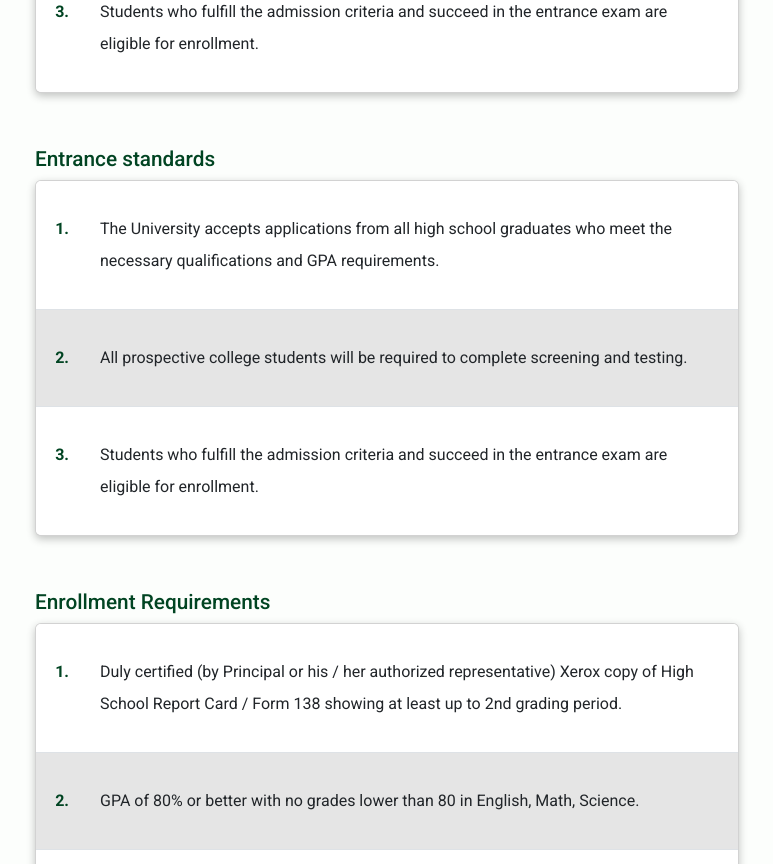
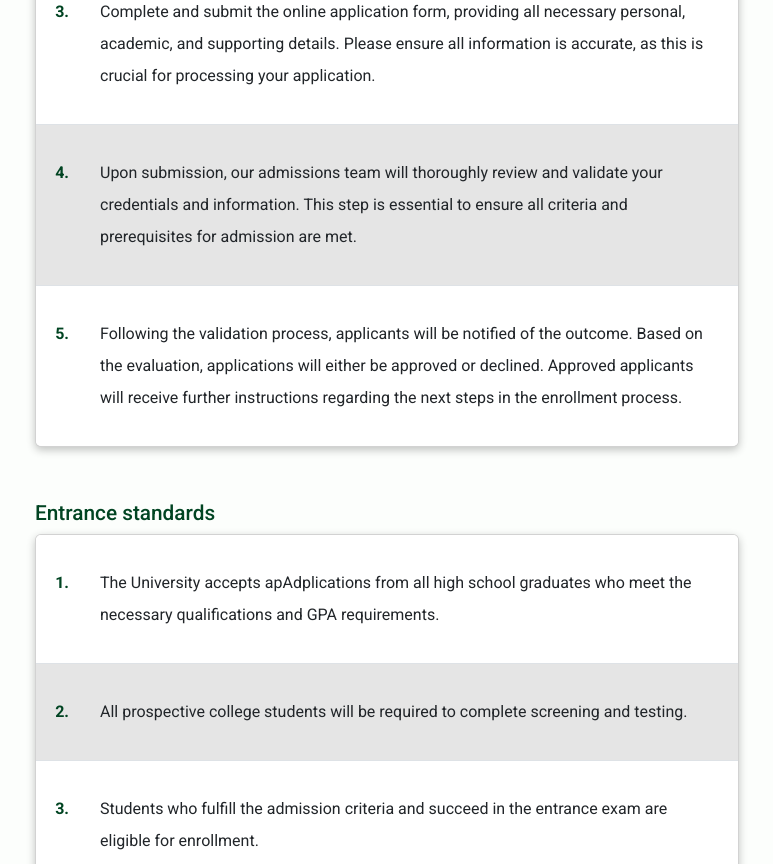
Before and after one commit to cd-mario/essu-admission-system, a Vue app in the folder app/: page /procedure in a window 1280 px wide. Shown: the part 740-1604 px from the top of the page, without its empty margins (253-1026 px from the left). Built offline with nearby package versions, Linux system fonts and the light colour scheme.

Commit message:
admission procedure done

```diff
--- a/app/src/views/ProcedureView.vue
+++ b/app/src/views/ProcedureView.vue
@@ -12,7 +12,13 @@
             <span class="num-list">2.</span> Once registered, log in to your account using the credentials provided during registration. This account will serve as the primary platform to monitor your application’s status and complete further steps.
           </li>
           <li class="list-group-item">
-            <span class="num-list">3.</span> Students who fulfill the admission criteria and succeed in the entrance exam are eligible for enrollment.
+            <span class="num-list">3.</span> Complete and submit the online application form, providing all necessary personal, academic, and supporting details. Please ensure all information is accurate, as this is crucial for processing your application.
+          </li>
+          <li class="list-group-item">
+            <span class="num-list">4.</span> Upon submission, our admissions team will thoroughly review and validate your credentials and information. This step is essential to ensure all criteria and prerequisites for admission are met.
+          </li>
+          <li class="list-group-item">
+            <span class="num-list">5.</span> Following the validation process, applicants will be notified of the outcome. Based on the evaluation, applications will either be approved or declined. Approved applicants will receive further instructions regarding the next steps in the enrollment process.
           </li>
         </ul>
       </div>
@@ -22,7 +28,7 @@
       <div class="card">
         <ul class="list-group list-group-flush">
           <li class="list-group-item">
-            <span class="num-list">1.</span> The University accepts applications from all high school graduates who meet the necessary qualifications and GPA requirements.
+            <span class="num-list">1.</span> The University accepts apAdplications from all high school graduates who meet the necessary qualifications and GPA requirements.
           </li>
           <li class="list-group-item">
             <span class="num-list">2.</span> All prospective college students will be required to complete screening and testing.
```
